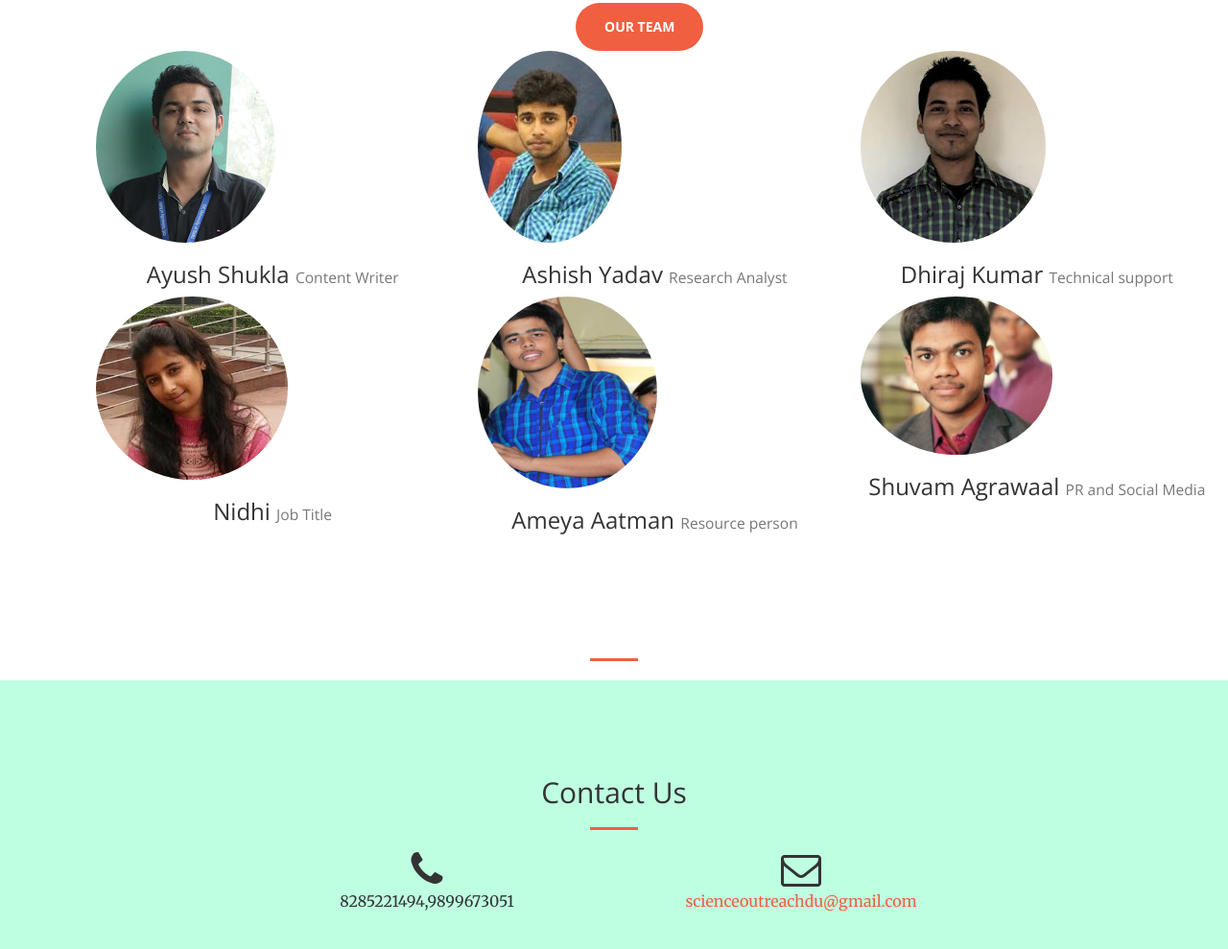
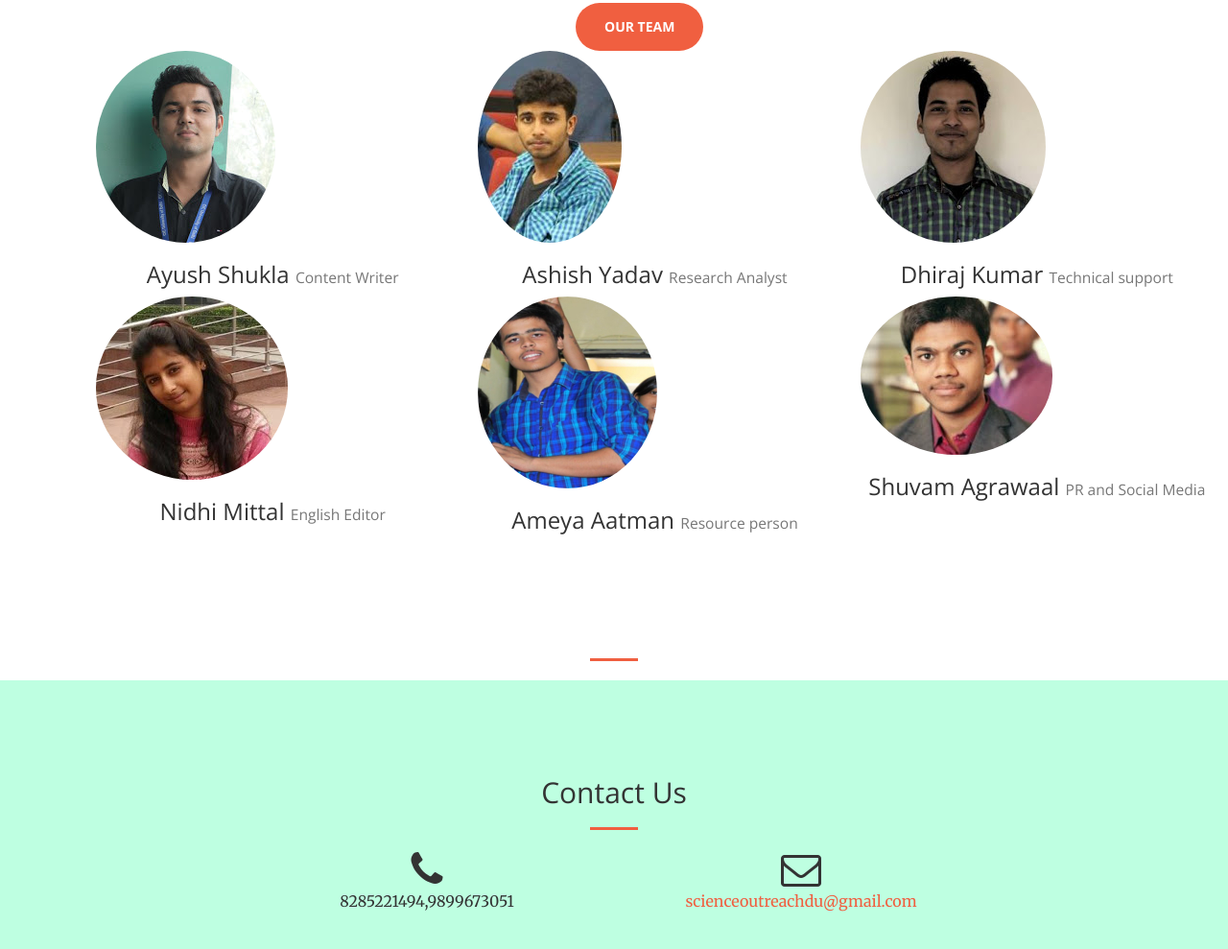
Before and after one commit to scienceoutreach/scienceoutreach.github.io, a website: page index.html in a window 1280 px wide. Shown: the part 1428-2417 px from the top of the page at 96% size. Drawn offline with nearby package versions, Linux system fonts and the light colour scheme.

Commit message:
added nidhi post

```diff
--- a/index.html
+++ b/index.html
@@ -128,8 +128,8 @@
             </div>
             <div class="col-lg-4 col-sm-6 text-center">
                 <img class="img-circle img-responsive img-center" src="img/nidhi.jpg" alt="">
-                <h3>Nidhi
-                    <small>Job Title</small>
+                <h3>Nidhi Mittal
+                    <small> English Editor</small>
                 </h3>
             </div>
             <div class="col-lg-4 col-sm-6 text-center">
```
